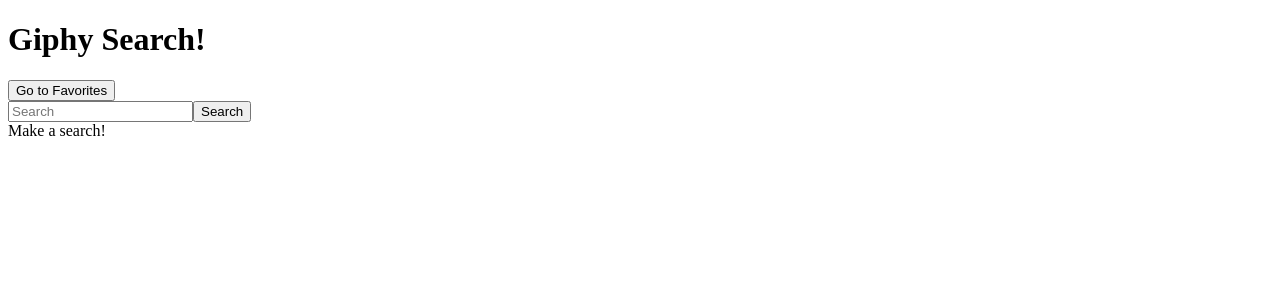
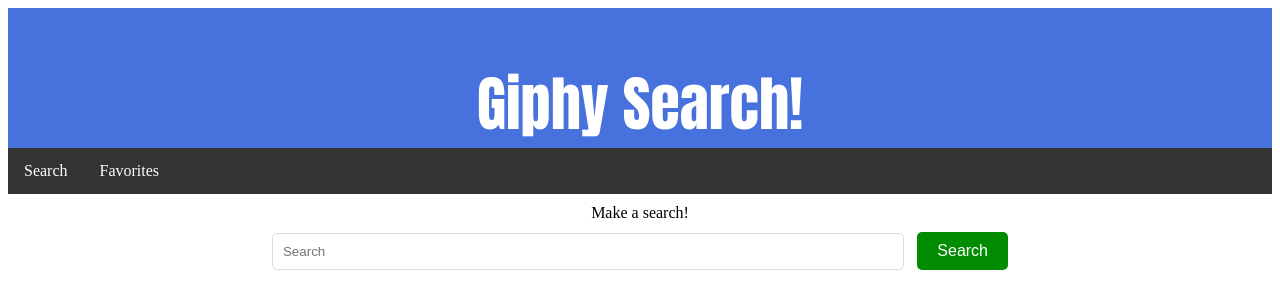
Before and after one commit to yalvarez08/group-giphy-saga-project, a React (Vite) app: page /favorite-view in a window 1280 px wide. Shown: the top 308 px of the page. Built offline with nearby package versions, Linux system fonts and the light colour scheme.

Commit message:
added nav bar; fancied up pages

```diff
--- a/src/components/App/App.css
+++ b/src/components/App/App.css
@@ -8,3 +8,27 @@
     padding: 20px;
     color: white;
 }
+
+.nav_bar {
+  list-style-type: none;
+  margin: 0;
+  padding: 0;
+  overflow: hidden;
+  background-color: #333;
+}
+
+.nav_bar li {
+  float: left;
+}
+
+.nav_bar li a {
+  display: block;
+  color: white;
+  text-align: center;
+  padding: 14px 16px;
+  text-decoration: none;
+}
+
+.nav_bar li a:hover {
+  background-color: #111;
+}
--- a/src/components/App/App.jsx
+++ b/src/components/App/App.jsx
@@ -1,5 +1,5 @@
-
-import { HashRouter as Router, Route } from 'react-router-dom';
+import { HashRouter as Router, Route, Link } from 'react-router-dom';
+import Header from '../Header/Header';
 import FavoriteView from '../FavoriteView/FavoriteView';
 import SearchView from '../SearchView/SearchView';
 import React from 'react';
@@ -9,16 +9,29 @@
 
 function App() {
   return (
-    <Router>
+    <div className="App">
+      <Header />
+      <Router>
+      <div>
+          <ul className="nav_bar">
+            <li>
+              <Link to="/">Search</Link>
+            </li>
+            <li>
+              <Link to="/favorite-view">Favorites</Link>
+            </li>
+          </ul>
+
       <Route path="/" exact>
         <SearchView />
       </Route>
       <Route path="/favorite-view">
         <FavoriteView />
       </Route>
-    </Router>
+      </div>
+      </Router>
+    </div>
   );
 }
 
-
 export default App;
--- /dev/null
+++ b/src/components/FavoriteView/FavoriteView.css
@@ -0,0 +1,8 @@
+li {
+    list-style-type: none;
+    position: relative;
+}
+img {
+    width: 300px;
+    padding-top: 5px;
+}
--- a/src/components/FavoriteView/FavoriteView.jsx
+++ b/src/components/FavoriteView/FavoriteView.jsx
@@ -1,10 +1,9 @@
 import { useEffect } from 'react';
 import { useDispatch, useSelector } from 'react-redux';
-import { useHistory } from 'react-router-dom';
+import './FavoriteView.css'
 
 function FavoriteView() {
     const dispatch = useDispatch();
-    const history = useHistory();
     const categories = useSelector(store => store.categoriesReducer);
     const favorites = useSelector(store => store.favoritesReducer);
 
@@ -48,7 +47,7 @@
 
     return <>
         <h1>Giphy Favorites!</h1>
-        <button onClick={()=>history.push('/')}>Go to Search</button>
+
         {displayFavorites()}
     </>;
 }
--- a/src/components/Header/Header.css
+++ b/src/components/Header/Header.css
@@ -1,6 +1,8 @@
 header {
-    background-color: #c95400;
-    height: 150px;
-    padding: 20px;
+    background-color: #4771dc;
+    height: 120px;
+    padding: 10px;
+    font-family: Impact, Haettenschweiler, 'Arial Narrow Bold', sans-serif;
+    font-size: 30px;
     color: white;
 }
--- a/src/components/Header/Header.jsx
+++ b/src/components/Header/Header.jsx
@@ -7,6 +7,5 @@
             <h1>Giphy Search!</h1>
         </header>
     )
-
 }
 export default Header;
--- /dev/null
+++ b/src/components/SearchView/SearchView.css
@@ -0,0 +1,44 @@
+.search_title {
+    padding: 10px;
+}
+
+input {
+    padding: 10px;
+    margin-right: 1em;
+    border-radius: 5px;
+    border: 1px solid #ddd;
+    width: 50%;
+    margin-bottom: 20px;
+    box-sizing: border-box;
+}
+
+.search_btn {
+    background: #018c01;
+    color: #fff;
+    padding: 10px 20px;
+    border: none;
+    border-radius: 5px;
+    font-size: 16px;
+    cursor: pointer;
+}
+
+li {
+    list-style-type: none;
+    position: relative;
+}
+img {
+    width: 300px;
+    padding-top: 5px;
+}
+.fav_btn {
+    background: #cbcccd;
+    color: #343434;
+    padding: 10px 20px;
+    border: none;
+    border-radius: 5px;
+    font-size: 14px;
+    position: absolute;
+    top: 10px;
+    right: 430px;
+    cursor: pointer;
+}
--- a/src/components/SearchView/SearchView.jsx
+++ b/src/components/SearchView/SearchView.jsx
@@ -1,6 +1,7 @@
 import { useState } from 'react';
 import { useSelector, useDispatch } from 'react-redux';
 import { useHistory } from 'react-router-dom';
+import './SearchView.css'
 
 
 function SearchView() {
@@ -27,23 +28,23 @@
 
     const displayResults = () => {
         if (!searchResults.length) {
-            return <div>Make a search!</div>;
+            return <>
+            <div className="search_title">Make a search!</div>
+            <input type="text" placeholder="Search" value={searchTerms} onChange={event=>setSearchTerms(event.target.value)} />
+            <button className="search_btn" onClick={searchForGif}>Search</button>
+            </>;
         } else {
             return searchResults.map((item, index) => <li key={index}>
                 <img src={item.url} alt={item.title} />
-                <button onClick={()=>addToFavorites(item.url, item.title)}>Favorite!</button>
+                <button className="fav_btn" onClick={()=>addToFavorites(item.url, item.title)}>Favorite!</button>
             </li>);
         }
     }
 
     return <>
-        <h1>Giphy Search!</h1>
-        <button onClick={()=>history.push('/favorite-view')}>Go to Favorites</button>
-        <div>
-            <input type="text" placeholder="Search" value={searchTerms} onChange={event=>setSearchTerms(event.target.value)} />
-            <button onClick={searchForGif}>Search</button>
-        </div>
+
         {displayResults()}
+
     </>;
 }
 
```
Also changed, not shown: 1 other file (tests, documents, lock files or other folders).
